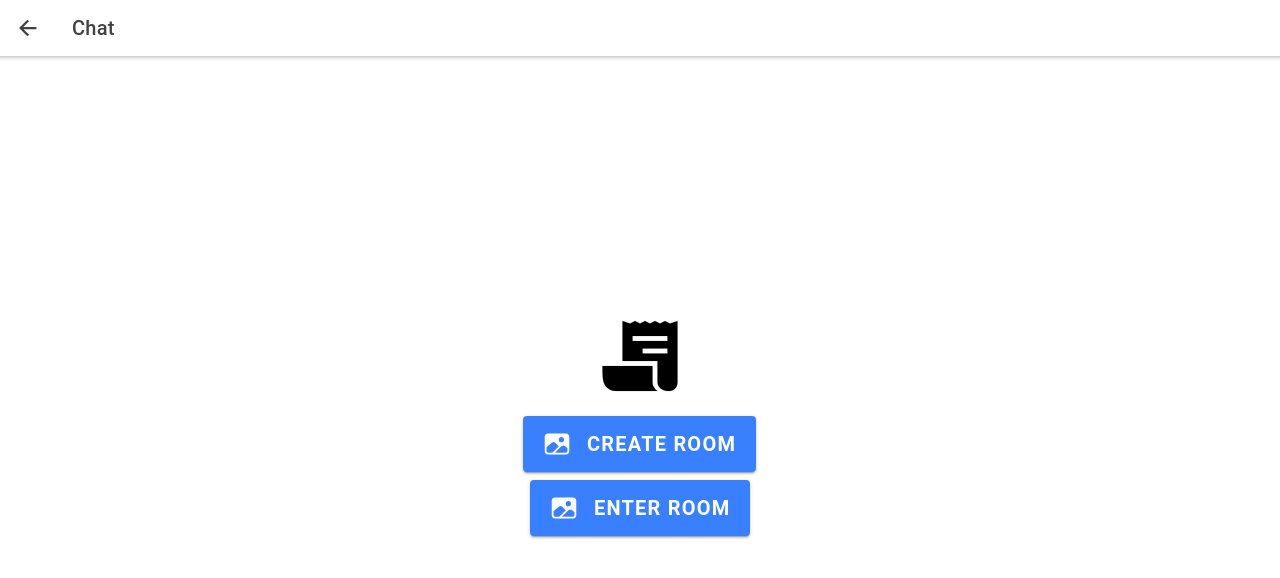
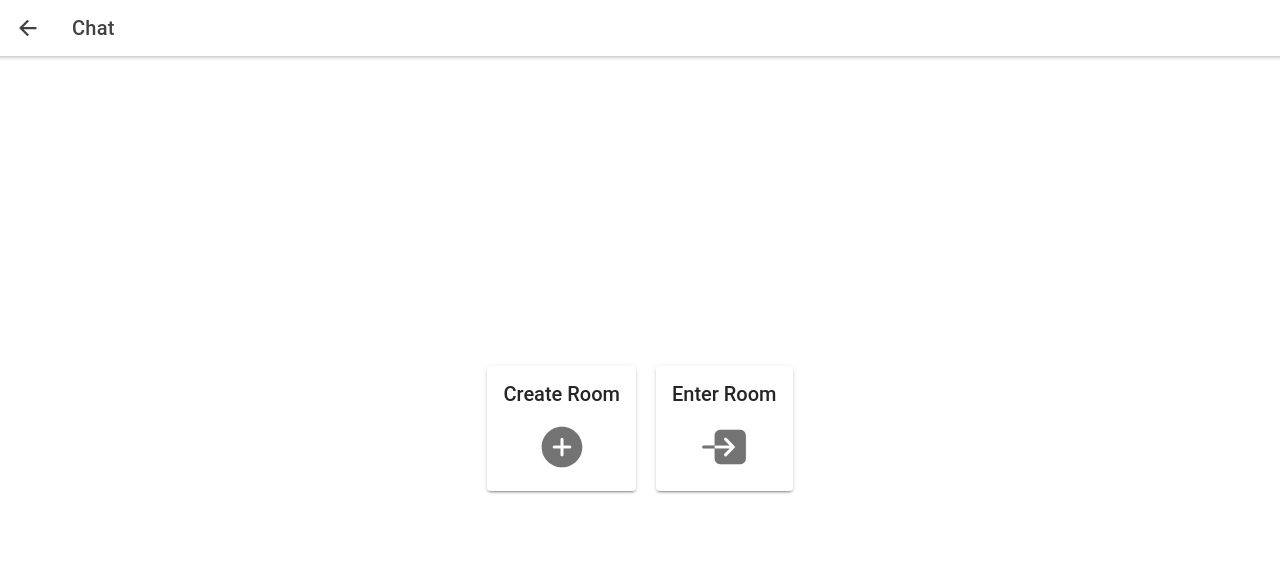
Before and after one commit to snowflake0123/tornedge, a React (Create React App) app in the folder web_client/Tornedge/: page /ChatTop in a window 1280 px wide. Shown: the top 578 px of the page. Built offline with nearby package versions, Linux system fonts and the light colour scheme.

Commit message:
ChatTopページのレイアウトを変更

```diff
--- a/web_client/Tornedge/src/pages/ChatTop.css
+++ b/web_client/Tornedge/src/pages/ChatTop.css
@@ -10,10 +10,6 @@
     align-items: center;
 }
 
-.middle-text {
-  font-size: 1.5em;
+.larger-icon {
+  font-size: 50px;
 }
-
-.huge-icon {
-  font-size: 80px;
-}
--- a/web_client/Tornedge/src/pages/ChatTop.tsx
+++ b/web_client/Tornedge/src/pages/ChatTop.tsx
@@ -2,6 +2,10 @@ import {
   IonBackButton,
   IonButton,
   IonButtons,
+  IonCard,
+  IonCardHeader,
+  IonCardTitle,
+  IonCardContent,
   IonContent,
   IonHeader,
   IonIcon,
@@ -12,10 +16,11 @@ import {
 import React from 'react';
 import { RouteComponentProps } from 'react-router-dom'
 import './ChatTop.css';
-import { receiptSharp, image } from 'ionicons/icons';
+import { addCircle, enter } from 'ionicons/icons';
 
 import axios, { AxiosResponse } from 'axios';
 import { generateFormData } from '../generateFormData';
+import { Cipher } from 'crypto';
 
 const ChatTop: React.FC<RouteComponentProps> = (props) => {
   const url: string = "localhost:56060";
@@ -74,24 +79,27 @@ const ChatTop: React.FC<RouteComponentProps> = (props) => {
       {/* Content */}
       <IonContent>
         <div className="centered">
-          {/* Icon */}
-          <IonIcon icon={receiptSharp} className="huge-icon ion-margin-bottom"/>
-
+          <div className="functions">
           {/* Create Room Button */}
-          <IonButton size="large" strong={true} onClick={() => {
-            props.history.push('/chatRoom')
-          }}>
-            <IonIcon icon={image} className="ion-margin-end" />Create Room
-            <input className="display-none" type="file" ref={inputPhotoRef} accept="image/*" />
-          </IonButton>
+          <IonCard className="ion-text-center" onClick={() => props.history.push('/chatRoom')}>
+            <IonCardHeader>
+              <IonCardTitle>Create Room</IonCardTitle>
+            </IonCardHeader>
+            <IonCardContent>
+              <IonIcon icon={addCircle} className="larger-icon" />
+            </IonCardContent>
+          </IonCard>
 
           {/* Enter Room Button */}
-          <IonButton size="large" strong={true} onClick={() => {
-            props.history.push('/chatRoom')
-          }}>
-            <IonIcon icon={image} className="ion-margin-end" />Enter Room
-            <input className="display-none" type="file" ref={inputPhotoRef} accept="image/*" />
-          </IonButton>
+          <IonCard className="ion-text-center" onClick={() => props.history.push('/chatRoom')}>
+            <IonCardHeader>
+              <IonCardTitle>Enter Room</IonCardTitle>
+            </IonCardHeader>
+            <IonCardContent>
+              <IonIcon icon={enter} className="larger-icon" />
+            </IonCardContent>
+          </IonCard>
+          </div>
         </div>
       </IonContent>
     </IonPage>
--- a/web_client/Tornedge/src/pages/Functions.css
+++ b/web_client/Tornedge/src/pages/Functions.css
@@ -0,0 +1,15 @@
+.centered {
+	position: absolute;
+	top: 0;
+	right: 0;
+	bottom: 0;
+	left: 0;
+	display: flex;
+	flex-direction: column;
+  	justify-content: center;
+  	align-items: center;
+}
+
+.functions {
+	display: flex;
+}
--- a/web_client/Tornedge/src/pages/Functions.tsx
+++ b/web_client/Tornedge/src/pages/Functions.tsx
@@ -13,7 +13,7 @@ import { IonBackButton,
        } from '@ionic/react';
 import React from 'react';
 import { RouteComponentProps } from 'react-router-dom'
-import './Home.css';
+import './Functions.css';
 import { chatbubbles, document } from 'ionicons/icons';
 
 const Functions: React.FC<RouteComponentProps> = (props) => {
--- a/web_client/Tornedge/src/pages/Home.css
+++ b/web_client/Tornedge/src/pages/Home.css
@@ -17,7 +17,3 @@
 .middle-text {
 	font-size: 1.5em;
 }
-
-.functions {
-	display: flex;
-}
```
